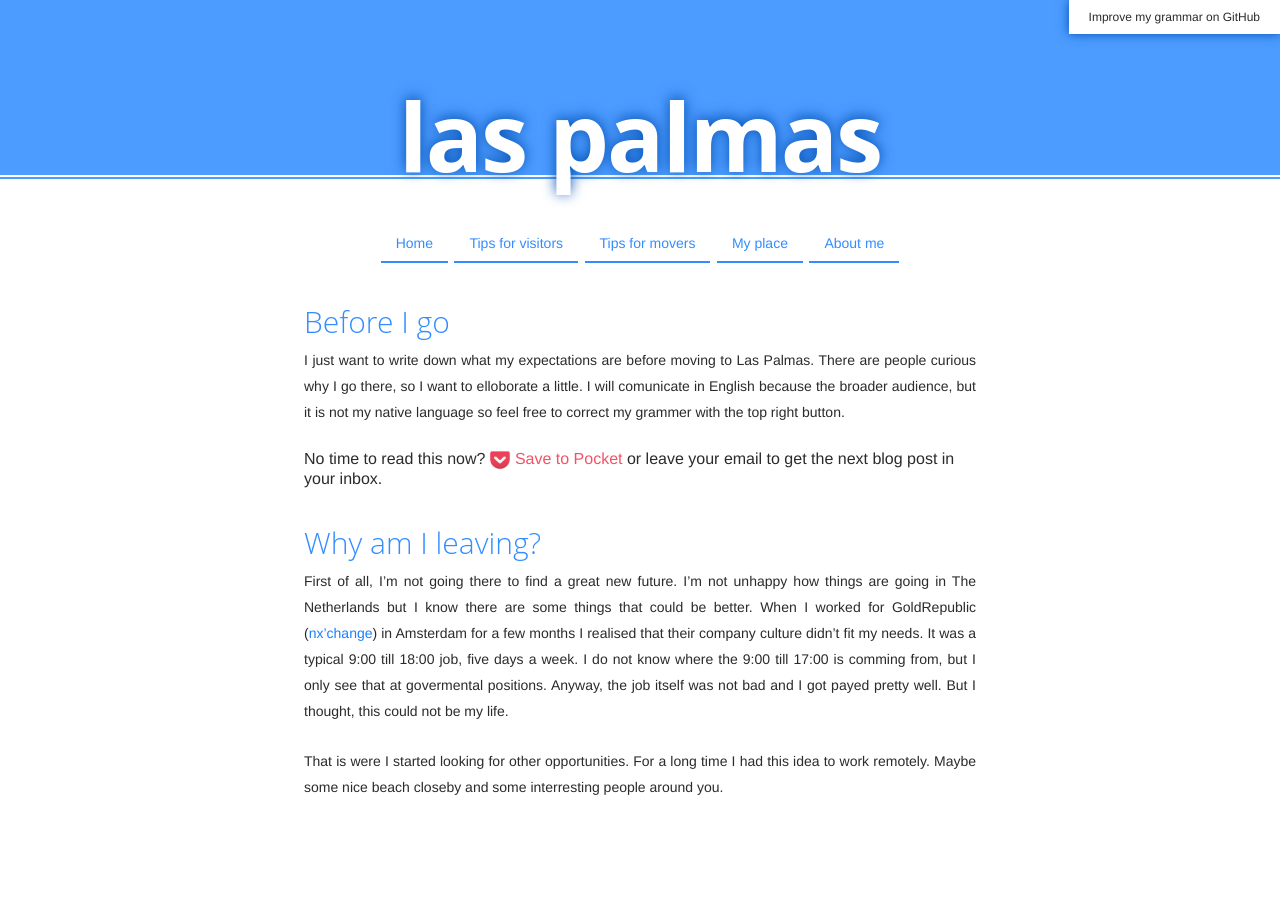
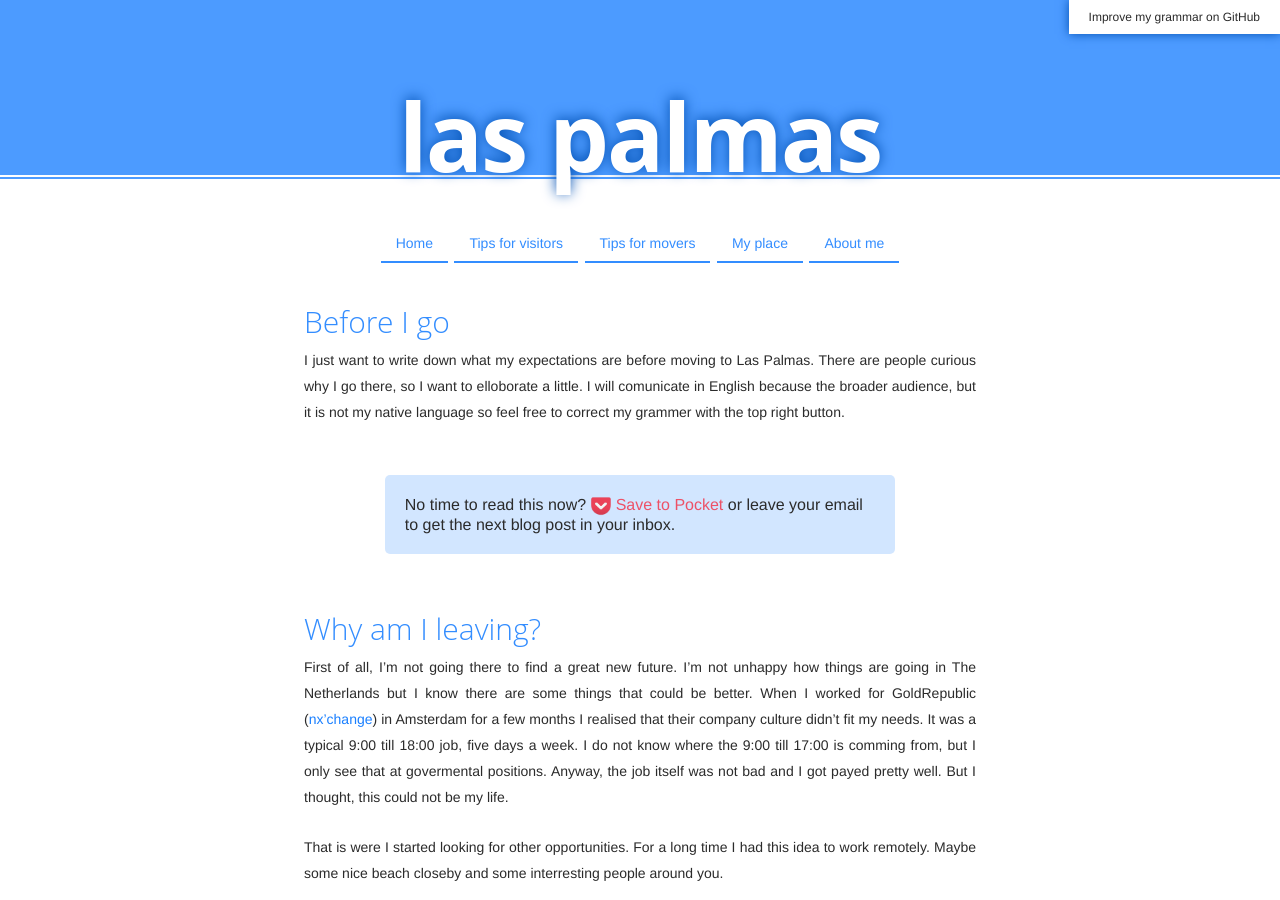
Before and after one commit to adriaandotcom/laspalmas.adriaan.io, a Jekyll site: the page built from _posts/2016-03-13-before-i-go.md, in a window 1280 px wide. Built offline with Jekyll 4.4.1, drawn with Linux system fonts in a browser that asks for light colours.

Commit message:
Update app.scss

```diff
--- a/style/app.scss
+++ b/style/app.scss
@@ -207,3 +207,19 @@ img.emoji {
     display: none;
   }
 }
+
+// Blog posts
+section.read-it-later {
+  width: 70%;
+  margin-left: auto;
+  background-color: rgba($main-color, 0.25);
+  padding: 20px;
+  border-radius: 5px;
+  margin-right: auto;
+  margin-top: 50px;
+  margin-bottom: 60px;
+
+  p {
+    margin: 0;
+  }
+}
```
